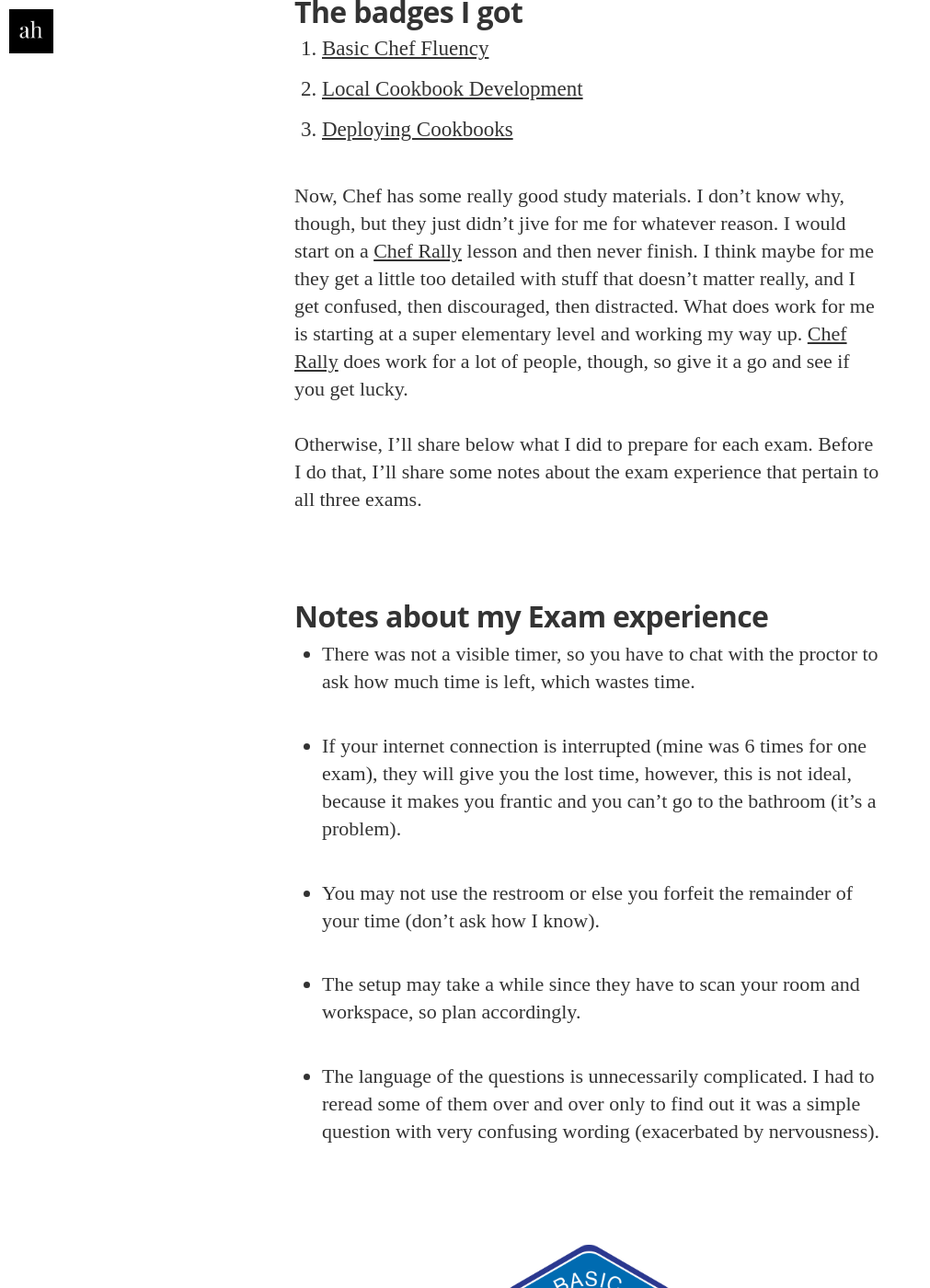
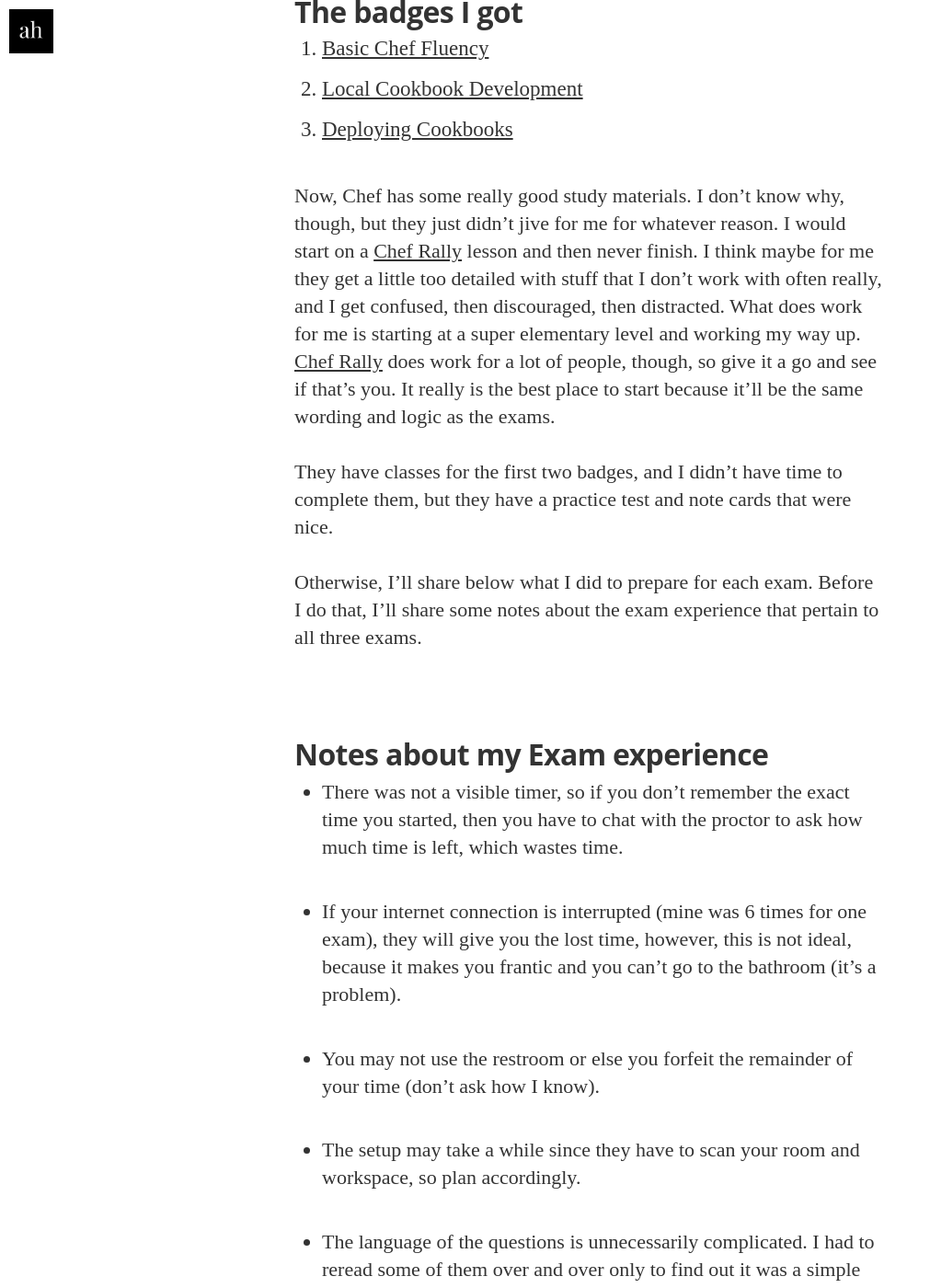
Before and after one commit to anniehedgpeth/anniehedgpeth.github.io, a Jekyll site: the page built from _posts/2018-04-07-chef-certification-tests.md, in a window 1280 px wide and 1400 px high, scrolled down 2459 px. Shown: the whole window at 92% size, without its empty margins (0-1011 px from the left). Built offline with Jekyll 4.4.1, drawn with Linux system fonts in a browser that asks for light colours; nearby versions of some CDN libraries; some web fonts are replaced; some of the changed text lies outside the part shown.

Commit message:
minor tweaks

```diff
--- a/_posts/2018-04-07-chef-certification-tests.md
+++ b/_posts/2018-04-07-chef-certification-tests.md
@@ -11,7 +11,7 @@
 
 [<img src='/assets/article_images/2018-04-07-certified-chef-developer/ChefCertification.png' style='display: block; margin-left: auto; margin-right: auto; padding-top: 40px' />](https://training.chef.io/certification)
 
-My understanding of the badges is that you need three to get certified. The two required badges are _Basic Chef Fluency_ and _Local Cookbook_Development, and then you have a choice between _[Extending Chef](https://training.chef.io/extending-chef-badge)_ and _Deploying Cookbooks_. The [InSpec badge](https://training.chef.io/auditing-with-inspec-badge) is the wildcard. I don't know that they have a plan for that one yet, which is why I haven't taken it. I will after they more clearly define it.
+My understanding of the badges is that you need three to get certified. The two required badges are _Basic Chef Fluency_ and _Local Cookbook Development_, and then you have a choice between _[Extending Chef](https://training.chef.io/extending-chef-badge)_ and _Deploying Cookbooks_. The [InSpec badge](https://training.chef.io/auditing-with-inspec-badge) is the wildcard. I don't know what their plan is for that one yet, which is why I haven't taken it. I will after I hear more about it.
 
 Back when I took this test I [told you](http://www.anniehedgie.com/basic-chef-fluency) that I had created a Github [repo](https://github.com/anniehedgpeth/chef-certification-study-guides) to house my study materials. I continued to add to it as I studied for the exams.
 
@@ -24,12 +24,16 @@
 2. [Local Cookbook Development](#local-cookbook-development)
 3. [Deploying Cookbooks](deploying-cookbooks)
 
-Now, Chef has some really good study materials. I don't know why, though, but they just didn't jive for me for whatever reason. I would start on a [Chef Rally](https://learn.chef.io) lesson and then never finish. I think maybe for me they get a little too detailed with stuff that doesn't matter really, and I get confused, then discouraged, then distracted. What does work for me is starting at a super elementary level and working my way up. [Chef Rally](https://learn.chef.io) does work for a lot of people, though, so give it a go and see if you get lucky.
+Now, Chef has some really good study materials. I don't know why, though, but they just didn't jive for me for whatever reason. I would start on a [Chef Rally](https://learn.chef.io) lesson and then never finish. I think maybe for me they get a little too detailed with stuff that I don't work with often really, and I get confused, then discouraged, then distracted. What does work for me is starting at a super elementary level and working my way up. [Chef Rally](https://learn.chef.io) does work for a lot of people, though, so give it a go and see if that's you. It really is the best place to start because it'll be the same wording and logic as the exams.
+
+[Linux Academy]: (https://linuxacademy.com/devops/training/course/name/certified-chef-developer-basic-chef-fluency-badge)
+They have classes for the first two badges, and I didn't have time to complete them, but they have a practice test and note cards that were nice.
+
 
 Otherwise, I'll share below what I did to prepare for each exam. Before I do that, I'll share some notes about the exam experience that pertain to all three exams.
 
 # Notes about my Exam experience
- - There was not a visible timer, so you have to chat with the proctor to ask how much time is left, which wastes time.
+ - There was not a visible timer, so if you don't remember the exact time you started, then you have to chat with the proctor to ask how much time is left, which wastes time.
 
  - If your internet connection is interrupted (mine was 6 times for one exam), they will give you the lost time, however, this is not ideal, because it makes you frantic and you can't go to the bathroom (it's a problem).
 
```
Also changed, not shown: other parts of _posts/2018-04-07-chef-certification-tests.md (+0 -3 lines).
